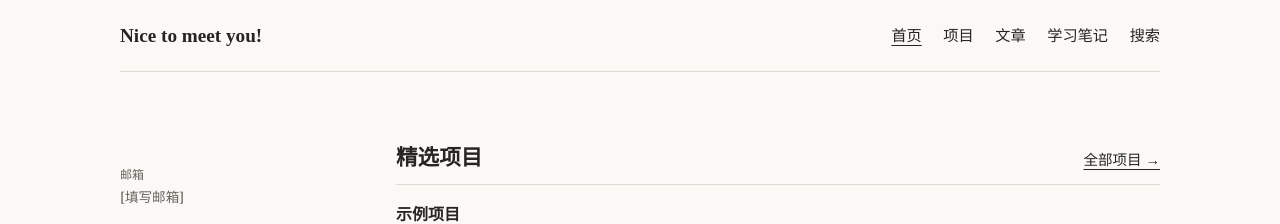
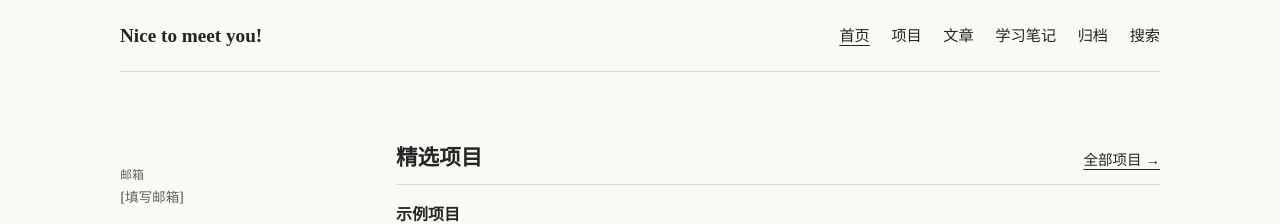
Before and after one commit to gardenia-4/gardenia-4.github.io, a Jekyll site: the page built from index.html, in a window 1280 px wide. Shown: the top 224 px of the page. Built offline with Jekyll 4.4.1, drawn with Linux system fonts in a browser that asks for light colours.

Commit message:
添加时间归档并修复标签云

```diff
--- a/_data/navigation.yml
+++ b/_data/navigation.yml
@@ -7,5 +7,7 @@
 - title: 学习笔记
   url: /notes/
   related: /english/
+- title: 归档
+  url: /archive/
 - title: 搜索
   url: /search/
--- a/_includes/tag-cloud.html
+++ b/_includes/tag-cloud.html
@@ -3,25 +3,32 @@
 {% for document in documents %}
   {% if document.tags %}{% assign tags = tags | concat: document.tags %}{% endif %}
 {% endfor %}
-{% assign remaining_tags = tags | uniq | sort_natural %}
-{% assign display_count = remaining_tags.size | at_most: 10 %}
+{% assign unique_tags = tags | uniq | sort_natural %}
+{% assign display_count = unique_tags.size | at_most: 10 %}
 {% assign rank_range = display_count | minus: 1 | at_least: 1 %}
-{% if remaining_tags.size > 0 %}
+{% assign shown = '|' %}
+{% if display_count > 0 %}
 <nav class="tag-cloud" aria-label="常用标签">
-  {% for rank in (1..10) %}
-    {% if remaining_tags.size == 0 %}{% break %}{% endif %}
+  {% for rank in (1..display_count) %}
     {% assign top_count = 0 %}
-    {% for tag in remaining_tags %}
-      {% assign matches = documents | where_exp: 'document', 'document.tags contains tag' %}
-      {% if matches.size > top_count %}
-        {% assign top_tag = tag %}
-        {% assign top_count = matches.size %}
-      {% endif %}
+    {% for tag in unique_tags %}
+      {% assign tag_key = tag | url_encode | prepend: '|' | append: '|' %}
+      {% unless shown contains tag_key %}
+        {% assign count = 0 %}
+        {% for occurrence in tags %}
+          {% if occurrence == tag %}{% assign count = count | plus: 1 %}{% endif %}
+        {% endfor %}
+        {% if count > top_count %}
+          {% assign top_count = count %}
+          {% assign top_tag = tag %}
+        {% endif %}
+      {% endunless %}
     {% endfor %}
     {% if top_count == 0 %}{% break %}{% endif %}
+    {% assign top_encoded = top_tag | url_encode %}
+    {% assign shown = shown | append: top_encoded | append: '|' %}
     {% assign size = display_count | minus: rank | times: 9 | divided_by: rank_range | plus: 13 %}
-    <a style="--tag-size: {{ size }}px" href="{{ '/tags/' | relative_url }}#tag-{{ top_tag | url_encode | replace: '+', '%20' }}">{{ top_tag | escape }}</a>
-    {% assign remaining_tags = remaining_tags | where_exp: 'tag', 'tag != top_tag' %}
+    <a style="--tag-size: {{ size }}px" href="{{ '/tags/' | relative_url }}#tag-{{ top_encoded | replace: '+', '%20' }}">{{ top_tag | escape }}</a>
   {% endfor %}
 </nav>
 {% endif %}
--- a/assets/site.css
+++ b/assets/site.css
@@ -71,3 +71,11 @@ blockquote { border-left: 2px solid var(--line); margin-left: 0; padding-left: 1
 @media (max-width: 42rem) {
   .avatar { width: 144px; }
 }
+
+.archive-entries li { display: grid; grid-template-columns: 3.5rem minmax(0, 1fr) auto; align-items: baseline; gap: .6rem; }
+.archive-entries time, .archive-kind { color: var(--muted); font-size: .85rem; white-space: nowrap; }
+.archive-entries time { font-variant-numeric: tabular-nums; }
+@media (max-width: 28rem) {
+  .archive-entries li { grid-template-columns: 3rem minmax(0, 1fr); gap: .15rem .5rem; }
+  .archive-kind { grid-column: 2; }
+}
```
Also changed, not shown: archive/index.html (added, +31 -0 lines), README.md.
